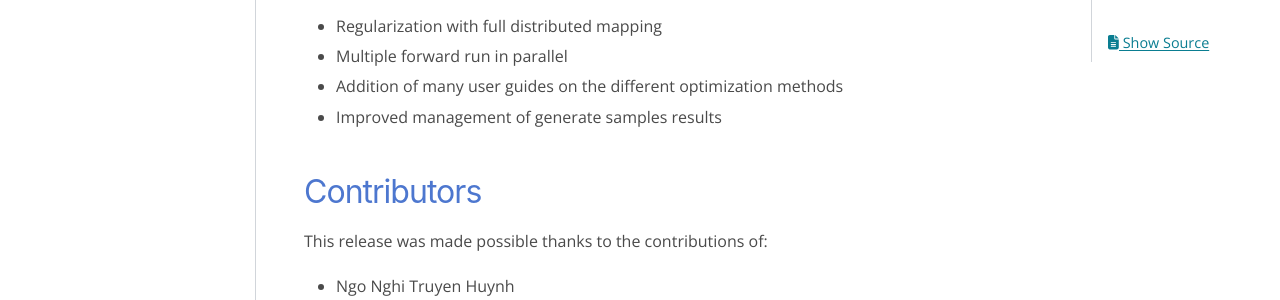
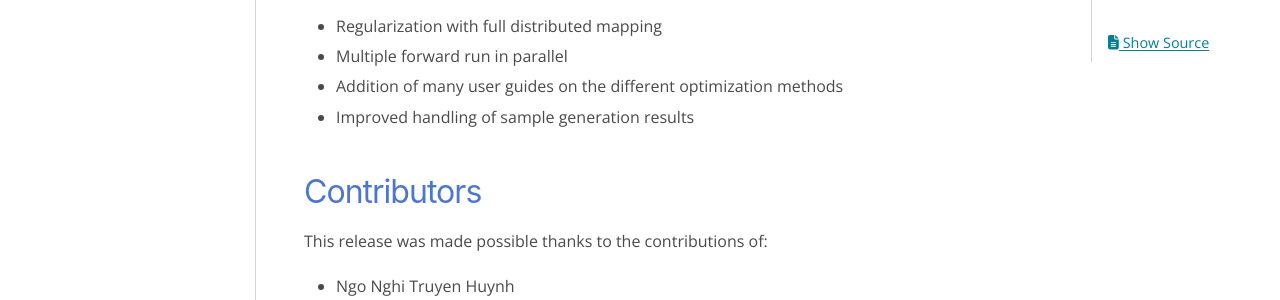
Before and after one commit to DassHydro/smash, a Sphinx documentation site: the page built from doc/source/release/0.4.0-notes.rst, in a window 1280 px wide and 900 px high. Shown: the part 332-632 px from the top of the window. Built offline with Sphinx 7.4.7 and the PyData theme 0.15.4, drawn with Linux system fonts in a browser that asks for light colours; pages that are not in the unit, such as notebooks, are missing from menus.

Commit message:
FIX: typo in release note and merge maintenance/0.3.x

```diff
--- a/doc/source/release/0.4.0-notes.rst
+++ b/doc/source/release/0.4.0-notes.rst
@@ -11,7 +11,7 @@
 - Regularization with full distributed mapping
 - Multiple forward run in parallel
 - Addition of many user guides on the different optimization methods
-- Improved management of generate samples results
+- Improved handling of sample generation results
 
 ------------
 Contributors
```
